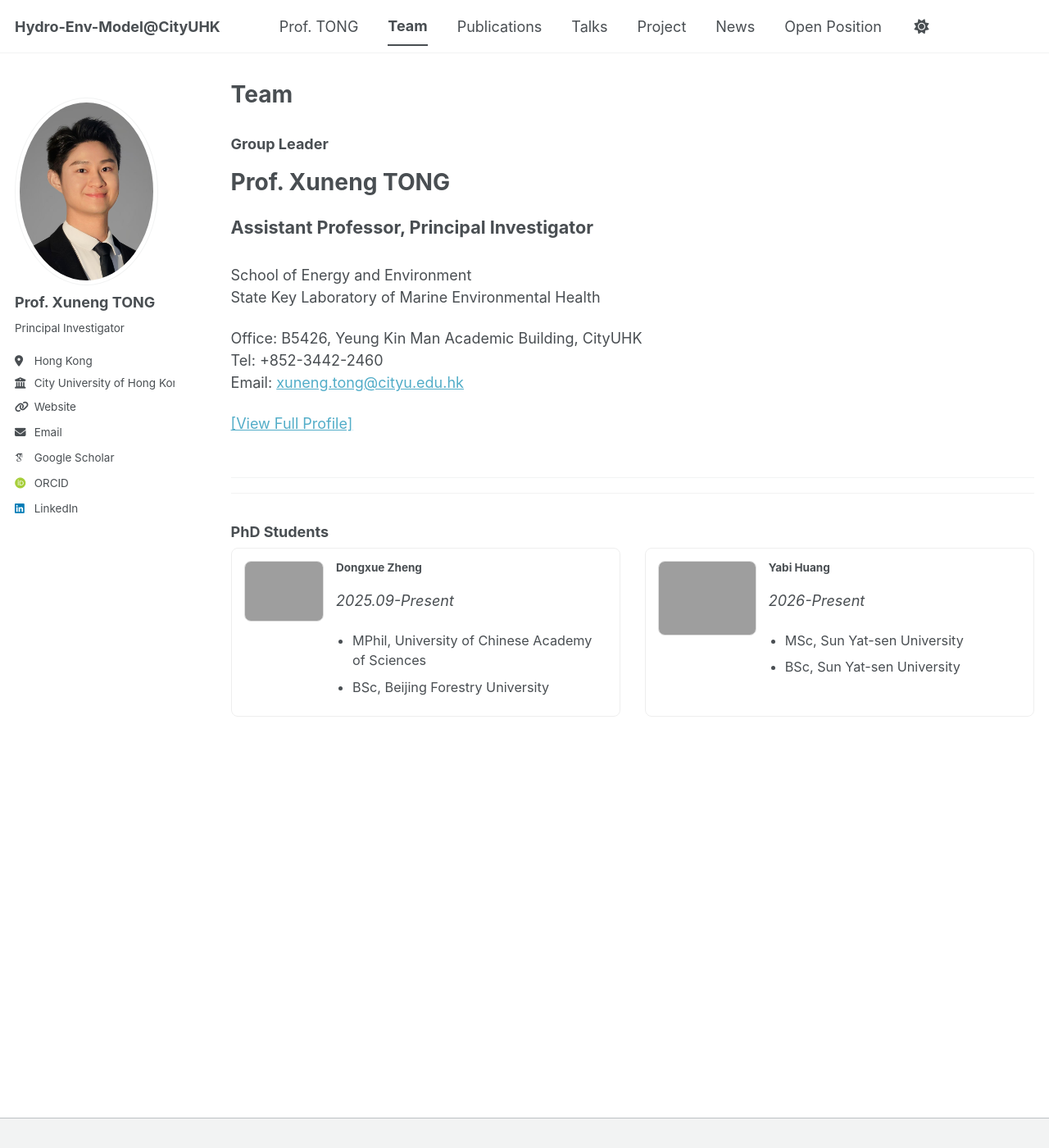
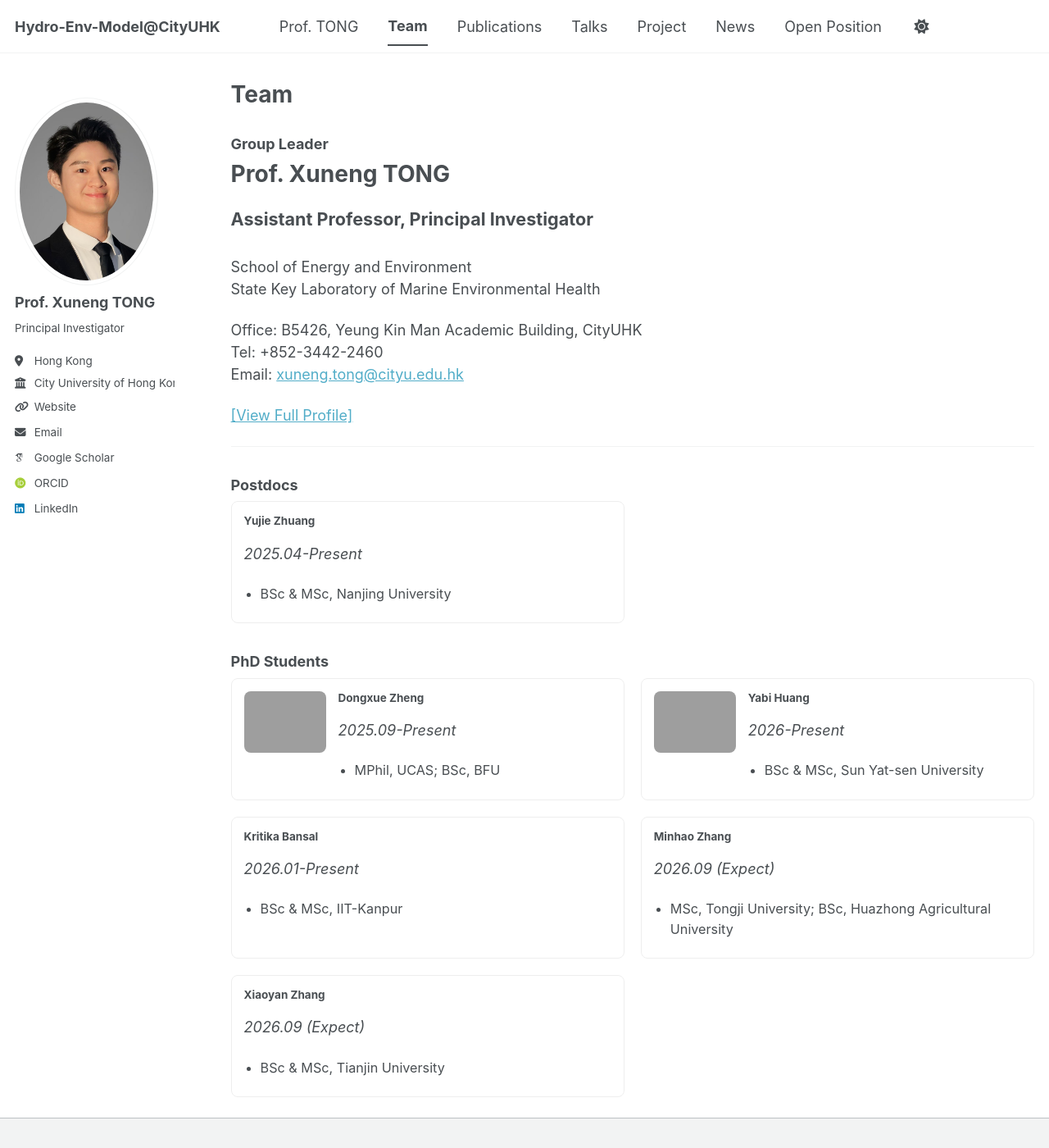
Before and after one commit to TongXuneng/TongXuneng.github.io, a Jekyll site: the page built from _pages/team.html, in a window 1280 px wide and 1400 px high. Shown: the whole window at 82% size. Built offline with Jekyll 4.4.1, drawn with Linux system fonts in a browser that asks for light colours; some web fonts are replaced; a script bundle is joined from its source files by our own code; library files that are not in the unit come from our copies; some of the changed text lies outside the part shown.

Commit message:
Update team page with new members and styles
Added new team members and updated their details. Adjusted styling for team layout.

```diff
--- a/_pages/team.html
+++ b/_pages/team.html
@@ -25,68 +25,88 @@ author_profile: true
 
 <hr />
 
-<style>
-  .team-member-pi-no-photo {
-    display: flex;
-    align-items: flex-start;
-    padding: 10px 0;
-  }
-</style>
-
-<hr />
-
-<h3>PhD Students</h3>
+<h3>Postdocs</h3>
 <div class="team-grid">
-  <!-- Student 1: Dongxue Zheng -->
   <div class="team-member-student">
-    <div class="photo">
-      <img src="{{ base_path }}/images/team/dongxue_zheng.jpg" alt="Dongxue Zheng" width="120">
-    </div>
     <div class="info">
-      <h4>Dongxue Zheng</h4>
-      <p><em>2025.09-Present</em></p>
-      <ul>
-        <li>MPhil, University of Chinese Academy of Sciences</li>
-        <li>BSc, Beijing Forestry University</li>
-      </ul>
-    </div>
-  </div>
-
-  <!-- Student 2: Yabi Huang -->
-  <div class="team-member-student">
-    <div class="photo">
-      <img src="{{ base_path }}/images/team/yabi_huang.jpg" alt="Yabi Huang" width="120">
-    </div>
-    <div class="info">
-      <h4>Yabi Huang</h4>
-      <p><em>2026-Present</em></p>
-      <ul>
-        <li>MSc, Sun Yat-sen University</li>
-        <li>BSc, Sun Yat-sen University</li>
-      </ul>
+      <h4>Yujie Zhuang</h4>
+      <p><em>2025.04-Present</em></p>
+      <ul><li>BSc & MSc, Nanjing University</li></ul>
     </div>
   </div>
 </div>
 
+<h3>PhD Students</h3>
+<div class="team-grid">
+  <!-- Dongxue Zheng -->
+  <div class="team-member-student">
+    <div class="photo"><img src="{{ base_path }}/images/team/dongxue_zheng.jpg" alt="Dongxue Zheng" width="100"></div>
+    <div class="info">
+      <h4>Dongxue Zheng</h4>
+      <p><em>2025.09-Present</em></p>
+      <ul><li>MPhil, UCAS; BSc, BFU</li></ul>
+    </div>
+  </div>
+  <!-- Yabi Huang -->
+  <div class="team-member-student">
+    <div class="photo"><img src="{{ base_path }}/images/team/yabi_huang.jpg" alt="Yabi Huang" width="100"></div>
+    <div class="info">
+      <h4>Yabi Huang</h4>
+      <p><em>2026-Present</em></p>
+      <ul><li>BSc & MSc, Sun Yat-sen University</li></ul>
+    </div>
+  </div>
+  <!-- Kritika Bansal -->
+  <div class="team-member-student">
+    <div class="info">
+      <h4>Kritika Bansal</h4>
+      <p><em>2026.01-Present</em></p>
+      <ul><li>BSc & MSc, IIT-Kanpur</li></ul>
+    </div>
+  </div>
+  <!-- Minhao Zhang -->
+  <div class="team-member-student">
+    <div class="info">
+      <h4>Minhao Zhang</h4>
+      <p><em>2026.09 (Expect)</em></p>
+      <ul><li>MSc, Tongji University; BSc, Huazhong Agricultural University</li></ul>
+    </div>
+  </div>
+  <!-- Xiaoyan Zhang -->
+  <div class="team-member-student">
+    <div class="info">
+      <h4>Xiaoyan Zhang</h4>
+      <p><em>2026.09 (Expect)</em></p>
+      <ul><li>BSc & MSc, Tianjin University</li></ul>
+    </div>
+  </div>
+</div>
+
+<h3>MPhil Students</h3>
+<div class="team-grid">
+  <div class="team-member-student">
+    <div class="info">
+      <h4>Yang Tao</h4>
+      <p><em>2026.09 (Expect)</em></p>
+      <ul><li>BSc, Jiangsu Ocean University</li></ul>
+    </div>
+  </div>
+</div>
+
+<h3>Undergraduate Interns</h3>
+<ul>
+  <li>HANG Lingxi (2026.09 Expect)</li>
+  <li>MAN Ngo Cheung (2026.09 Expect)</li>
+  <li>LI Wing Yan (2026.09 Expect)</li>
+  <li>Zhao Chongye (2026.09 Expect)</li>
+  <li>Kowk Cheuk Hin (2026.09 Expect)</li>
+  <li>Chau Tsz Tim (2026.09 Expect)</li>
+</ul>
+
 <style>
-  /* 将容器设为两列网格 */
-  .team-grid {
-    display: grid;
-    grid-template-columns: repeat(2, 1fr);
-    gap: 30px;
-  }
-
-  /* 调整卡片样式 */
-  .team-member-student {
-    display: flex;
-    gap: 15px;
-    align-items: flex-start;
-    border: 1px solid #eee;
-    padding: 15px;
-    border-radius: 8px;
-  }
-
-  .photo img { border-radius: 8px; border: 1px solid #ddd; }
-  .info h4 { margin-top: 0; margin-bottom: 5px; }
+  .team-grid { display: grid; grid-template-columns: repeat(2, 1fr); gap: 20px; margin-bottom: 30px; }
+  .team-member-student { display: flex; gap: 15px; align-items: flex-start; border: 1px solid #eee; padding: 15px; border-radius: 8px; }
+  .photo img { border-radius: 8px; }
+  .info h4 { margin: 0 0 5px 0; }
   .info ul { margin: 0; padding-left: 20px; font-size: 0.9em; }
 </style>
```
